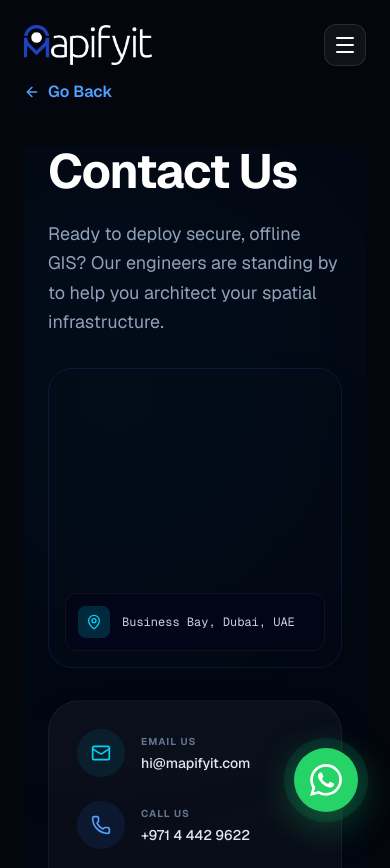
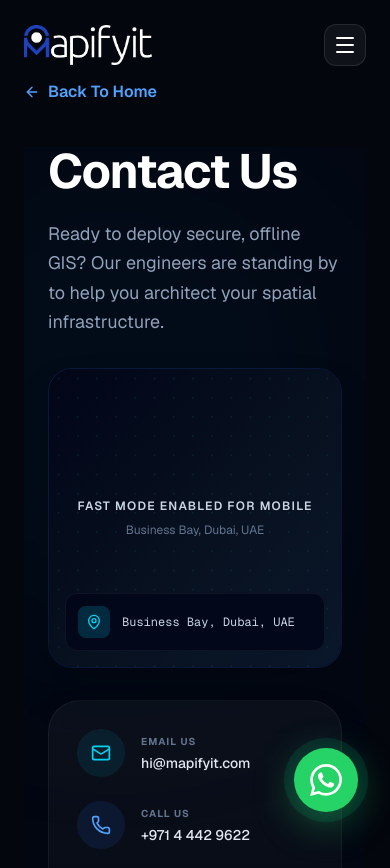
Before and after one commit to malik9594/mapifyit-web, a Next.js app: page /contact-us in a window 390 px wide. Shown: the top 868 px of the page. Built offline with nearby package versions, Linux system fonts and the light colour scheme; no server answers.

Commit message:
new fixes

```diff
--- a/app/contact-us/layout.tsx
+++ b/app/contact-us/layout.tsx
@@ -1,32 +1,10 @@
 import type { Metadata } from "next";
+import "maplibre-gl/dist/maplibre-gl.css";
 
 export const metadata: Metadata = {
     title: "Contact Us – Get in Touch with Mapifyit",
     description:
         "Contact the Mapifyit team for enterprise demos, platform inquiries, partnership opportunities, and technical support for our mapping, GIS, fleet management, and identity verification solutions.",
-    keywords: [
-        "contact Mapifyit",
-        "enterprise mapping demo",
-        "GIS platform inquiry",
-        "fleet management contact",
-        "location intelligence support",
-        "Mapifyit sales",
-        "mapping platform partnership",
-        "get in touch",
-        "location API support",
-        "enterprise software inquiry",
-    ],
-    openGraph: {
-        title: "Contact Us | Mapifyit",
-        description:
-            "Get in touch with Mapifyit for enterprise demos, platform inquiries, and technical support.",
-        url: "https://mapifyit.com/contact-us",
-    },
-    twitter: {
-        title: "Contact Us | Mapifyit",
-        description:
-            "Get in touch with Mapifyit for enterprise demos, platform inquiries, and technical support.",
-    },
     alternates: {
         canonical: "https://mapifyit.com/contact-us",
     },
--- a/app/contact-us/page.tsx
+++ b/app/contact-us/page.tsx
@@ -1,36 +1,23 @@
-"use client"
-import React from 'react';
 import ContactUs from '@/components/ContactUs';
 import { ArrowLeft } from 'lucide-react';
-import { useRouter } from 'next/navigation';
+import Link from 'next/link';
 
 /**
  * Contact Us Page
  * Dedicated route for getting in touch.
  */
 export default function ContactPage() {
-    const [mounted, setMounted] = React.useState(false);
-
-    React.useEffect(() => {
-        const timer = setTimeout(() => {
-            setMounted(true);
-        }, 350);
-        return () => clearTimeout(timer);
-    }, []);
-
-    const router = useRouter();
-
     return (
         <div className="min-h-screen bg-[#03060D] pt-20 pb-20 font-sans">
             <div className="max-w-7xl mx-auto px-6 pt-0 md:pt-4">
                 <div className="mb-10">
-                    <button onClick={() => router.back()} className="inline-flex items-center gap-2 text-blue-400 hover:text-blue-300 transition-colors font-semibold group cursor-pointer">
+                    <Link href="/" className="inline-flex items-center gap-2 text-blue-400 hover:text-blue-300 transition-colors font-semibold group cursor-pointer">
                         <ArrowLeft size={16} className="group-hover:-translate-x-1 transition-transform" />
-                        Go Back
-                    </button>
+                        Back To Home
+                    </Link>
                 </div>
 
-                <div className={`relative z-10 transition-opacity duration-300 ${mounted ? 'opacity-100' : 'opacity-0'}`}>
+                <div className="relative z-10">
                     <ContactUs standalone={true} />
                 </div>
             </div>
--- a/app/globals.css
+++ b/app/globals.css
@@ -1,5 +1,4 @@
 @import "tailwindcss";
-@import "maplibre-gl/dist/maplibre-gl.css";
 
 html {
   scroll-behavior: smooth;
--- a/app/layout.tsx
+++ b/app/layout.tsx
@@ -4,7 +4,6 @@ import "./globals.css";
 import Navbar from "@/components/Navbar";
 import Footer from "@/components/Footer";
 import WhatsAppButton from "@/components/WhatsAppButton";
-import GlobalMapPrewarmer from "@/components/GlobalMapPrewarmer";
 
 const geistSans = Geist({
   variable: "--font-geist-sans",
@@ -118,7 +117,6 @@ export default function RootLayout({
       >
         <div className="min-h-screen bg-[#03060D] text-slate-300 font-sans">
           <Navbar />
-          <GlobalMapPrewarmer />
           {children}
           <WhatsAppButton />
           <Footer />
--- a/components/ContactUs.tsx
+++ b/components/ContactUs.tsx
@@ -1,5 +1,5 @@
 "use client"
-import React, { useEffect, useRef, useState } from 'react';
+import { useEffect, useRef, useState, type FormEvent } from 'react';
 import { Phone, Mail, MapPin, Send, User, MessageSquare, CheckCircle2 } from 'lucide-react';
 
 // ─── Mapifyit Config ────────────────────────────────────────────────────────
@@ -11,11 +11,49 @@ const DUBAI_LAT = 25.1840;
 export default function ContactUs({ standalone = false }: { standalone?: boolean }) {
     const mapContainerRef = useRef<HTMLDivElement>(null);
     const formRef = useRef<HTMLFormElement>(null);
-    const mapRef = useRef<any>(null);
+    const mapRef = useRef<{ remove: () => void } | null>(null);
     const mapInitStarted = useRef(false);
+    const [shouldLoadMap, setShouldLoadMap] = useState(false);
+    const [hasInteractiveMap, setHasInteractiveMap] = useState(false);
     const [status, setStatus] = useState<'idle' | 'sending' | 'sent' | 'error'>('idle');
 
     useEffect(() => {
+        const container = mapContainerRef.current;
+        if (!container) return;
+
+        const connection = (
+            navigator as Navigator & {
+                connection?: { saveData?: boolean; effectiveType?: string };
+            }
+        ).connection;
+
+        const isSlowNetwork = ["slow-2g", "2g", "3g"].includes(connection?.effectiveType ?? "");
+        const isSmallViewport = window.innerWidth < 768;
+        if (isSmallViewport || connection?.saveData || isSlowNetwork) return;
+
+        let observer: IntersectionObserver | null = new IntersectionObserver(
+            (entries) => {
+                if (entries.some((entry) => entry.isIntersecting)) {
+                    setShouldLoadMap(true);
+                    if (observer) {
+                        observer.disconnect();
+                        observer = null;
+                    }
+                }
+            },
+            { rootMargin: "120px 0px" }
+        );
+
+        observer.observe(container);
+
+        return () => {
+            if (observer) observer.disconnect();
+        };
+    }, []);
+
+    useEffect(() => {
+        if (!shouldLoadMap) return;
+
         let isMounted = true;
         const preloadEngine = import('maplibre-gl');
 
@@ -53,6 +91,7 @@ export default function ContactUs({ standalone = false }: { standalone?: boolean
                 });
 
                 mapRef.current = map;
+                setHasInteractiveMap(true);
             } catch (e) {
                 console.error('[Mapifyit] Map failed:', e);
             }
@@ -62,11 +101,13 @@ export default function ContactUs({ standalone = false }: { standalone?: boolean
         return () => {
             isMounted = false;
             if (mapRef.current) mapRef.current.remove();
+            mapRef.current = null;
+            setHasInteractiveMap(false);
             mapInitStarted.current = false;
         };
-    }, []);
+    }, [shouldLoadMap]);
 
-    const handleSubmit = async (e: React.FormEvent) => {
+    const handleSubmit = async (e: FormEvent) => {
         e.preventDefault();
         if (!formRef.current) return;
 
@@ -91,7 +132,6 @@ export default function ContactUs({ standalone = false }: { standalone?: boolean
                 throw new Error(errorText || 'Failed to send message');
             }
 
-            console.log('Email sent successfully via SMTP');
             setStatus('sent');
             formRef.current?.reset();
         } catch (error) {
@@ -123,7 +163,25 @@ export default function ContactUs({ standalone = false }: { standalone?: boolean
 
                         {/* Integrated Map Viewport */}
                         <div className="relative w-full h-[300px] rounded-3xl overflow-hidden border border-blue-900/30 shadow-2xl group">
-                            <div ref={mapContainerRef} className="w-full h-full transition-all duration-700" />
+                            <div
+                                ref={mapContainerRef}
+                                className={`w-full h-full transition-all duration-700 ${hasInteractiveMap ? 'opacity-100' : 'opacity-0'}`}
+                            />
+                            {!hasInteractiveMap && (
+                                <div className="absolute inset-0 bg-gradient-to-br from-slate-950 via-[#07101E] to-[#0A172A]">
+                                    <div className="absolute inset-0 bg-[radial-gradient(rgba(34,211,238,0.08)_1px,transparent_1px)] bg-[size:1.2rem_1.2rem]" />
+                                    <div className="absolute inset-0 flex items-center justify-center">
+                                        <div className="text-center px-6">
+                                            <p className="text-xs font-semibold text-slate-300 uppercase tracking-widest">
+                                                {shouldLoadMap ? "Loading interactive map..." : "Fast mode enabled for mobile"}
+                                            </p>
+                                            <p className="mt-2 text-xs text-slate-500">
+                                                Business Bay, Dubai, UAE
+                                            </p>
+                                        </div>
+                                    </div>
+                                </div>
+                            )}
                             <div className="absolute bottom-4 left-4 right-4 p-3 bg-slate-950/80 backdrop-blur-md border border-white/5 rounded-xl flex items-center gap-3">
                                 <div className="p-2 bg-cyan-500/20 rounded-lg"><MapPin className="w-4 h-4 text-cyan-400" /></div>
                                 <span className="text-xs text-slate-300 font-mono">Business Bay, Dubai, UAE</span>
--- a/components/Hero.tsx
+++ b/components/Hero.tsx
@@ -3,7 +3,7 @@ import { ShieldCheck, Zap } from 'lucide-react';
 import Link from 'next/link';
 import { Reveal } from './Reveal';
 import IsometricMap from './IsometricMap';
-import PhoneMockup from './PhoneMockup';
+import PhoneMockup from './PhoneMockupLazy';
 
 /**
  * Hero Section: The flagship visual component of the landing page.
--- /dev/null
+++ b/components/PhoneMockupLazy.tsx
@@ -0,0 +1,12 @@
+"use client";
+
+import dynamic from "next/dynamic";
+
+const PhoneMockup = dynamic(() => import("./PhoneMockup"), {
+  ssr: false,
+  loading: () => (
+    <div className="mx-auto w-[320px] h-[660px] rounded-[3rem] border border-white/10 bg-gradient-to-b from-slate-900 to-slate-950 animate-pulse" />
+  ),
+});
+
+export default PhoneMockup;
```
